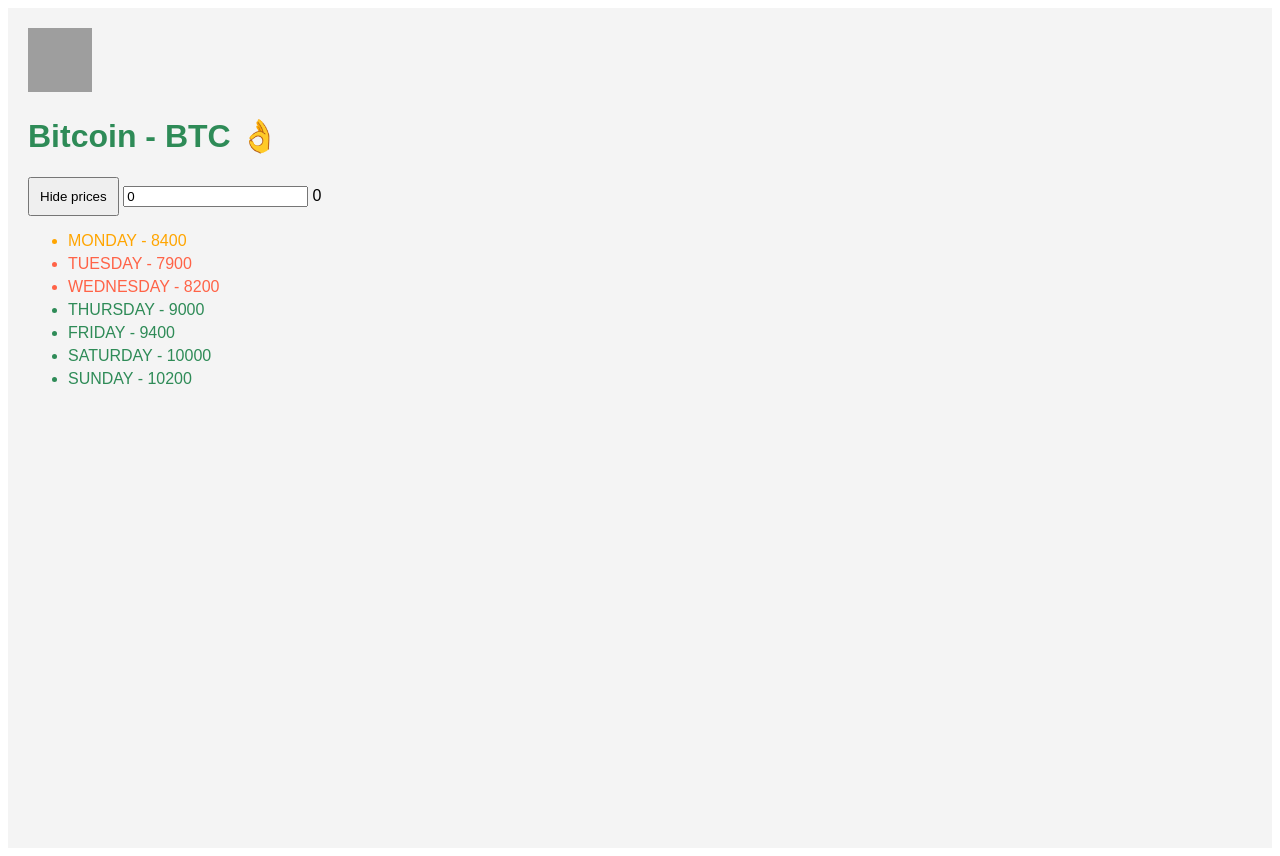
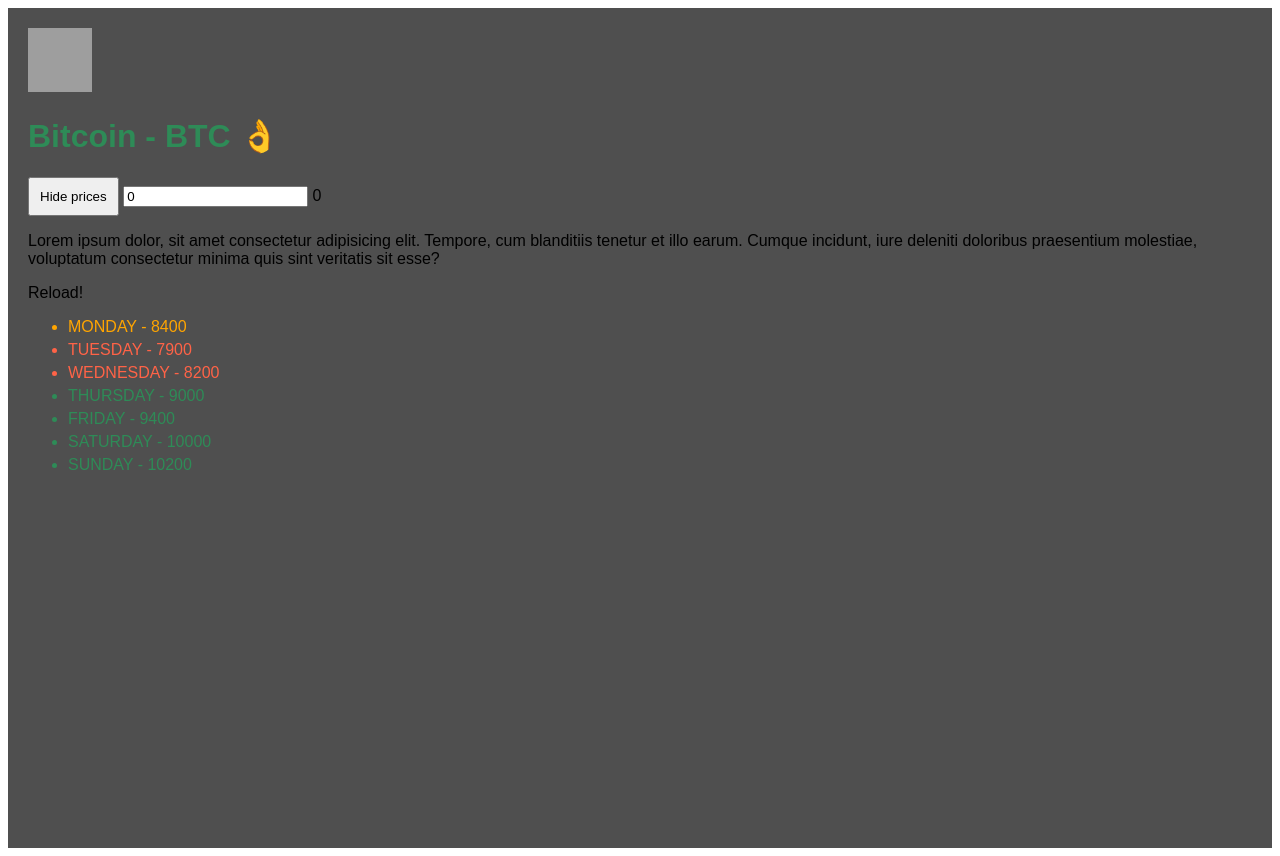
Before and after one commit to estebansant/vuejs_basics, a plain HTML site: page practice/index.html in a window 1280 px wide. Both pictures are taken after a click on the button "Show prices". Drawn offline with nearby package versions, Linux system fonts and the light colour scheme; grey boxes are pictures that could not be loaded.

Commit message:
learning about slots

```diff
--- a/practice/app.js
+++ b/practice/app.js
@@ -16,7 +16,7 @@ Vue.component('CoinDetail', {
     toggleShowPrices () {
       this.showPrices = !this.showPrices;
 
-      this.color = this.color.split('').reverse().join('')
+      this.$emit('change-color')
     }
   },
 
@@ -52,6 +52,9 @@ Vue.component('CoinDetail', {
 
       <input type="number" v-model="value" />
       <span>{{ convertedValue }}</span>
+
+      <slot name="text"></slot>
+      <slot name="link"></slot>
 
       <ul v-show="showPrices === true">
         <li
@@ -90,11 +93,9 @@ new Vue({
     }
   },
 
-  // methods: {
-  //   toggleShowPrices () {
-  //     this.showPrices = !this.showPrices;
-
-  //     this.color = this.color.split('').reverse().join('')
-  //   }
-  // }
+  methods: {
+    updateColor () {
+      this.color = this.color.split('').reverse().join('')
+    }
+  }
 })
--- a/practice/index.html
+++ b/practice/index.html
@@ -11,9 +11,18 @@
   <div id="app" :style="{background: '#' + color}">
 
     <coin-detail
+      v-on:change-color="updateColor"
       :coin="btc"
       :color="color"
-    ></coin-detail>
+    >
+    <template v-slot:text>
+      <p>Lorem ipsum dolor, sit amet consectetur adipisicing elit. Tempore, cum blanditiis tenetur et illo earum. Cumque incidunt, iure deleniti doloribus praesentium molestiae, voluptatum consectetur minima quis sint veritatis sit esse?</p>
+    </template>
+    <template v-slot:link>
+      <a href="">Reload!</a>
+    </template>
+
+    </coin-detail>
 
   </div>
 
```
